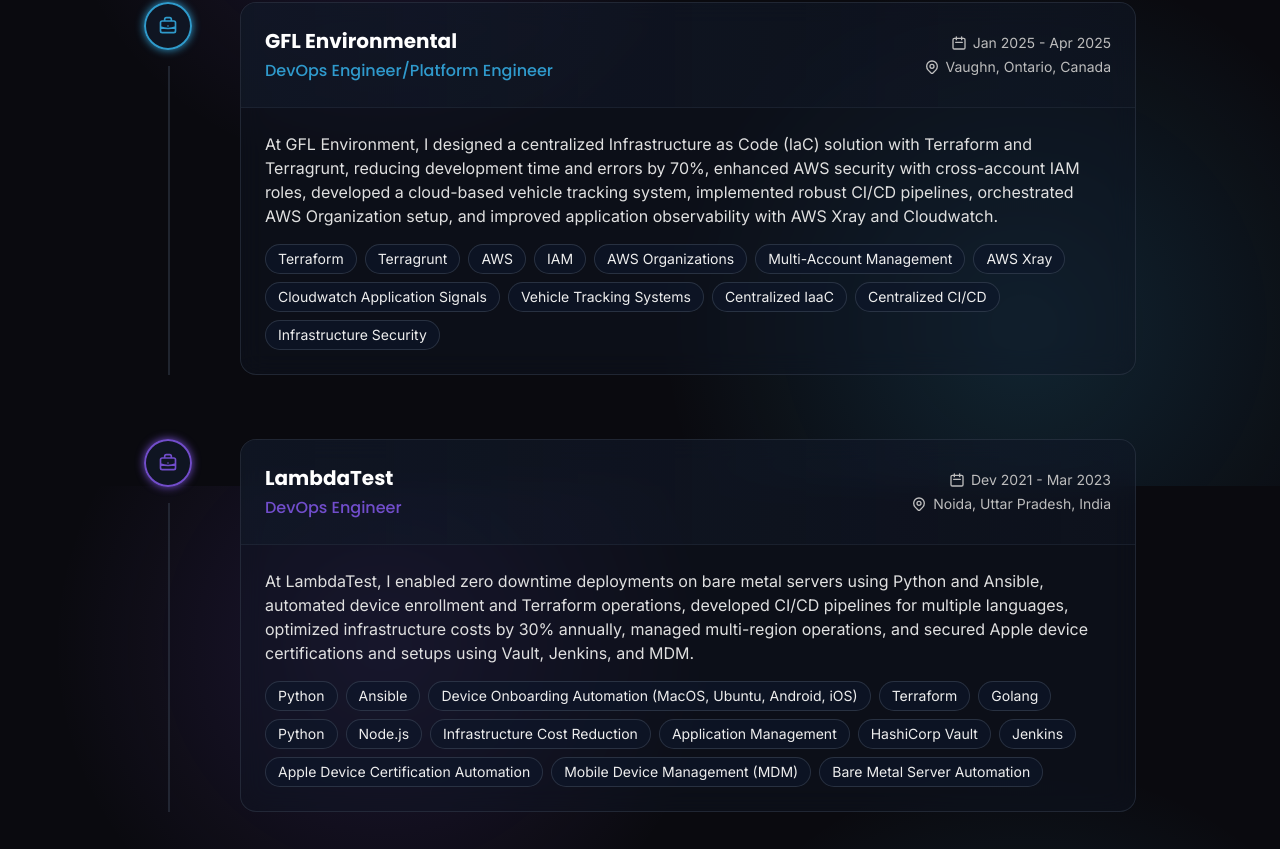
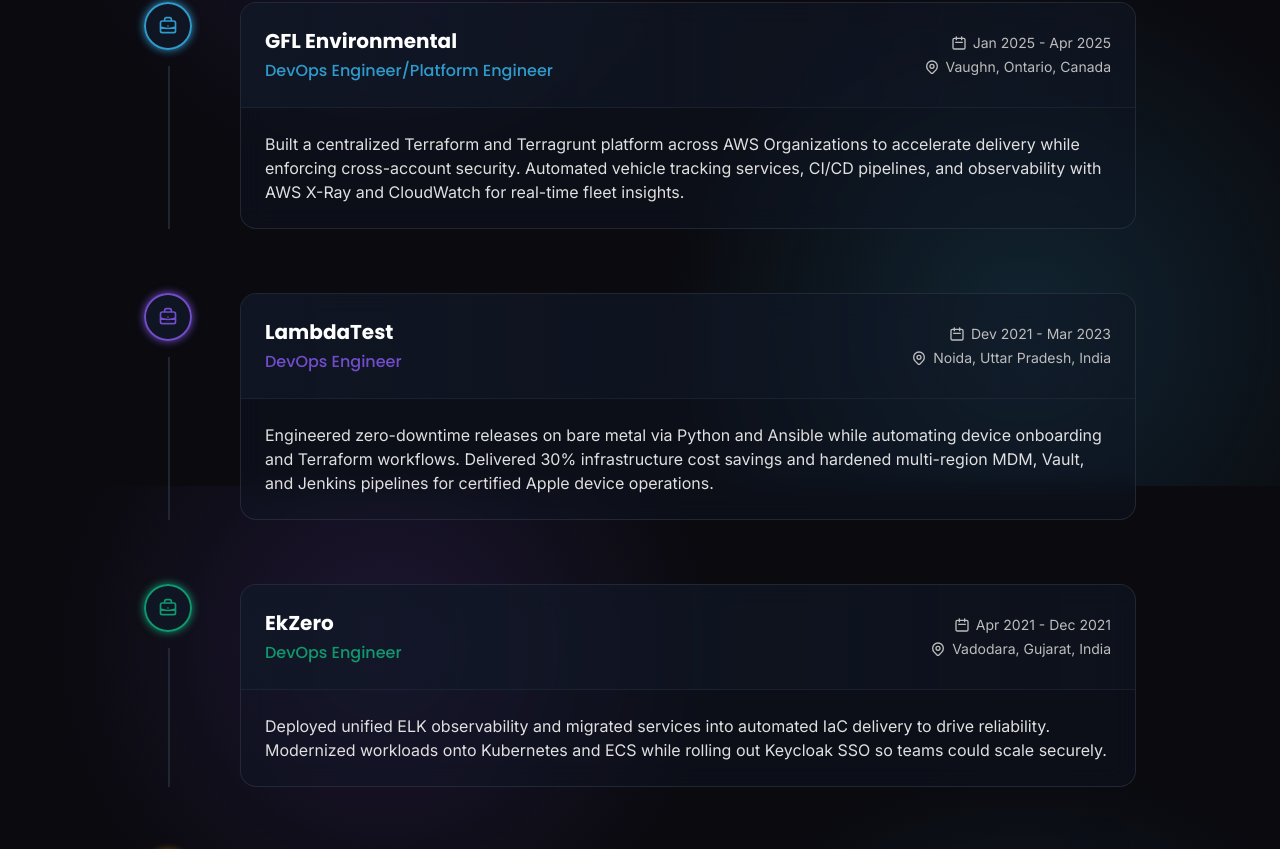
Before and after one commit to monty16597/monty16597.github.io, a React (Create React App) app: page / in a window 1280 px wide. Shown: the part 1914-2763 px from the top of the page. Built offline with nearby package versions, Linux system fonts and the light colour scheme.

Commit message:
Improved experience

```diff
--- a/src/components/Experiences.js
+++ b/src/components/Experiences.js
@@ -6,36 +6,32 @@
     {
       companyName: "GFL Environmental",
       position: "DevOps Engineer/Platform Engineer",
-      description: "At GFL Environment, I designed a centralized Infrastructure as Code (IaC) solution with Terraform and Terragrunt, reducing development time and errors by 70%, enhanced AWS security with cross-account IAM roles, developed a cloud-based vehicle tracking system, implemented robust CI/CD pipelines, orchestrated AWS Organization setup, and improved application observability with AWS Xray and Cloudwatch.",
+      description: "Built a centralized Terraform and Terragrunt platform across AWS Organizations to accelerate delivery while enforcing cross-account security. Automated vehicle tracking services, CI/CD pipelines, and observability with AWS X-Ray and CloudWatch for real-time fleet insights.",
       duration: "Jan 2025 - Apr 2025",
-      skills: ["Terraform", "Terragrunt", "AWS", "IAM", "AWS Organizations", "Multi-Account Management", "AWS Xray", "Cloudwatch Application Signals", "Vehicle Tracking Systems", "Centralized IaaC", "Centralized CI/CD", "Infrastructure Security"],
       location: "Vaughn, Ontario, Canada",
       accentColor: "rgba(56, 189, 248, 0.8)" // Neon blue
     },
     {
       companyName: "LambdaTest",
       position: "DevOps Engineer",
-      description: "At LambdaTest, I enabled zero downtime deployments on bare metal servers using Python and Ansible, automated device enrollment and Terraform operations, developed CI/CD pipelines for multiple languages, optimized infrastructure costs by 30% annually, managed multi-region operations, and secured Apple device certifications and setups using Vault, Jenkins, and MDM.",
+      description: "Engineered zero-downtime releases on bare metal via Python and Ansible while automating device onboarding and Terraform workflows. Delivered 30% infrastructure cost savings and hardened multi-region MDM, Vault, and Jenkins pipelines for certified Apple device operations.",
       duration: "Dev 2021 - Mar 2023",
-      skills: ["Python", "Ansible", "Device Onboarding Automation (MacOS, Ubuntu, Android, iOS)", "Terraform", "Golang", "Python", "Node.js", "Infrastructure Cost Reduction", "Application Management", "HashiCorp Vault", "Jenkins", "Apple Device Certification Automation", "Mobile Device Management (MDM)", "Bare Metal Server Automation"],
       location: "Noida, Uttar Pradesh, India",
       accentColor: "rgba(139, 92, 246, 0.8)" // Neon purple
     },
     {
       companyName: "EkZero",
       position: "DevOps Engineer",
-      description: "At EkZero, I architected centralized monitoring and logging with the ELK stack, migrated applications to automated IaC deployments, modernized systems for scalability with Kubernetes/ECS, improved infrastructure agility with AWS and containerization, enhanced security with SSO via Keycloak, and led the DevOps team to greater reliability and scalability.",
+      description: "Deployed unified ELK observability and migrated services into automated IaC delivery to drive reliability. Modernized workloads onto Kubernetes and ECS while rolling out Keycloak SSO so teams could scale securely.",
       duration: "Apr 2021 - Dec 2021",
-      skills: ["ELK Stack (Elasticsearch, Logstash, Kibana)", "Terraform", "AWS", "Kubernetes", "ECS", "Scalability", "High Availability", "Single Sign-On (SSO)", "Keycloak", "DevOps Team Management"],
       location: "Vadodara, Gujarat, India",
       accentColor: "rgba(16, 185, 129, 0.8)" // Green
     },
     {
       companyName: "OpenXcell",
       position: "DevOps Engineer",
-      description: "At OpenXcell, I managed DevOps for 12 projects, implemented centralized monitoring with Nagios and Icinga, reduced infrastructure costs by 80% using serverless architecture, improved response times by 75%, protected against high-volume DDoS attacks, developed a machine learning-based backend, accelerated release cycles by 66%, and administered production-grade Kubernetes clusters for multi-tenancy workloads.",
+      description: "Directed DevOps for 12 product teams by centralizing telemetry with Nagios and Icinga and shifting workloads to serverless to cut spend by 80%. Hardened platforms against DDoS, shipped ML-powered services, and kept multi-tenant Kubernetes fleets production ready for faster launches.",
       duration: "Jul 2019 - Feb 2021",
-      skills: ["Multi-Project Oversight", "Nagios", "Icinga", "Datadog", "Elastic Stack", "Cost Optimization", "Response Time Reduction", "DDoS Protection", "Python-Based Backend Development", "Accelerated Release Cycles", "Kops", "Rancher", "Kubeadm", "Kubernetes", "Multi-Tenancy Workloads", "Solution Architecture", "System Design"],
       location: "Ahemdabad, Gujarat, India",
       accentColor: "rgba(217, 119, 6, 0.8)" // Amber
     }
@@ -211,17 +207,6 @@
                     <p>
                       {exp.description}
                     </p>
-                    <div className="flex flex-wrap gap-2">
-                      {exp.skills.map((skill, skillIdx) => (
-                        <span
-                          key={skillIdx}
-                          className="rounded-full bg-[rgba(15,23,42,0.7)] px-3 py-1 text-xs sm:text-sm text-gray-200"
-                          style={{ border: `1px solid rgba(148, 163, 184, 0.2)` }}
-                        >
-                          {skill}
-                        </span>
-                      ))}
-                    </div>
                   </div>
                 </motion.div>
               </div>
```
